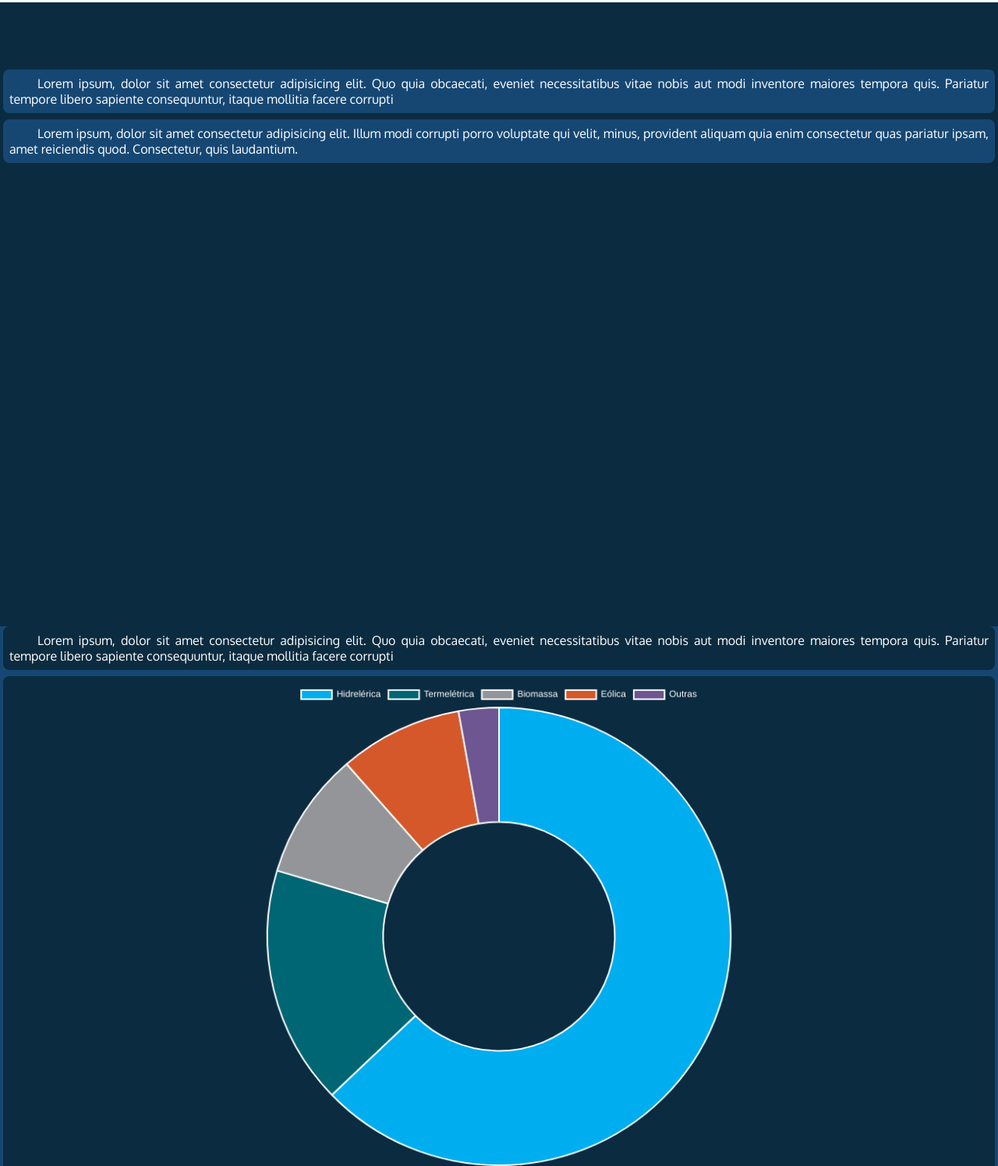
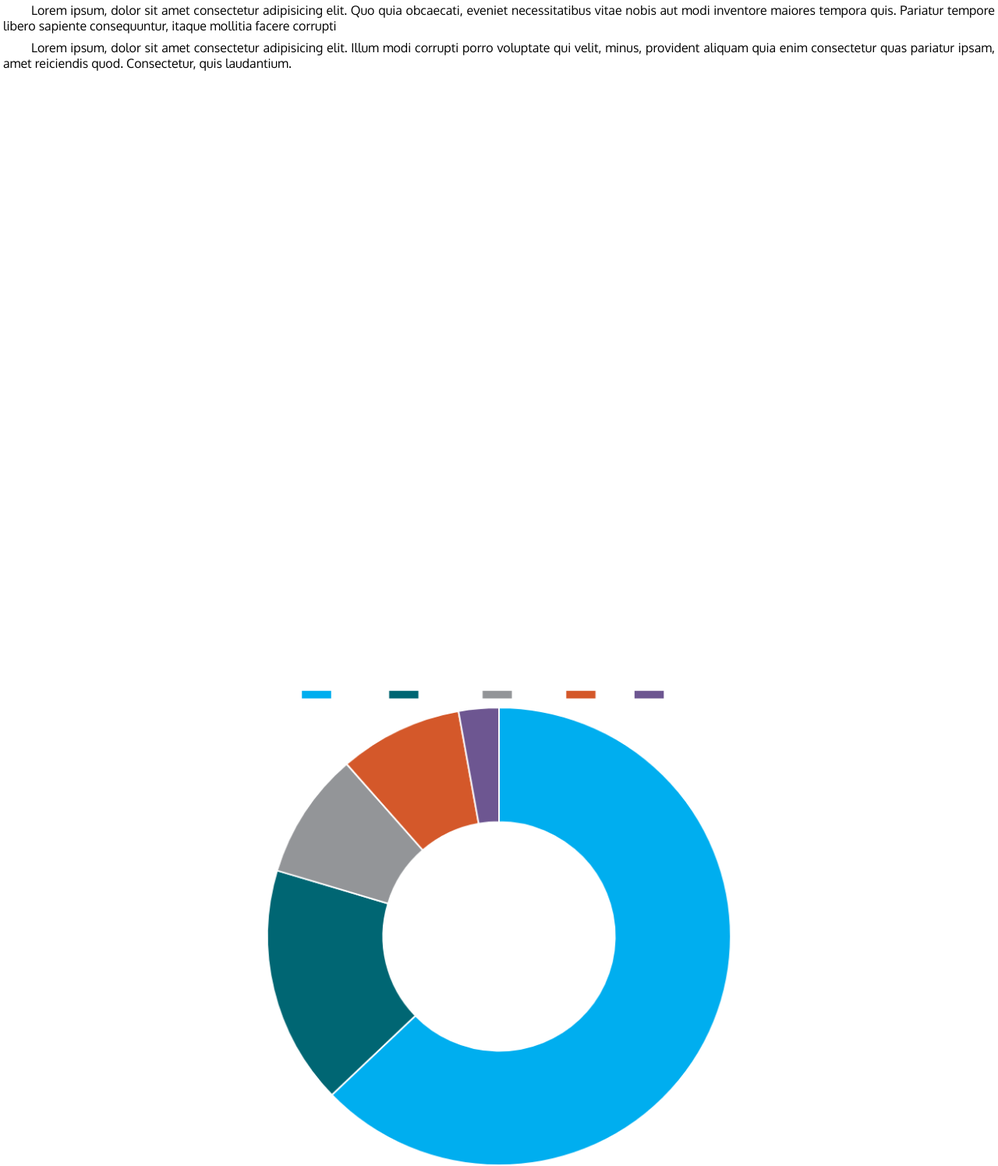
Before and after one commit to HenriqueDeFraiaPaschoal/P.I.-Energias, a plain HTML site: page HTML/index.html in a window 1280 px wide. Shown: the part 797-2292 px from the top of the page at 78% size. Drawn offline with nearby package versions, Linux system fonts and the light colour scheme.

Commit message:
Style: fixed project style

```diff
--- a/CSS/styles.css
+++ b/CSS/styles.css
@@ -116,18 +116,13 @@ img {
   font-weight: 700;
 }
 
-#about p {
-  background-color: var(--green);
-  padding: 0.8rem;
-  text-align: justify;
-  border-radius: 0.8rem;
-  color: white;
-}
+/* #about p {
+
+} */
 
 #data p,
 #chart {
-  background-color: var(--dark-green);
-  color: white;
+  color: #FFF;
   padding: 0.8rem;
   text-align: justify;
   border-radius: 0.8rem;
--- a/HTML/index.html
+++ b/HTML/index.html
@@ -68,7 +68,7 @@
 
       <script src="./slide-stories.js"></script>
     </section>
-    <section id="about" class="bg-green spacing">
+    <section id="about" class="">
       <div class="about-container">
         <p>Lorem ipsum, dolor sit amet consectetur adipisicing elit. Quo quia obcaecati, eveniet necessitatibus vitae
           nobis aut modi inventore maiores tempora quis. Pariatur tempore libero sapiente consequuntur, itaque mollitia
@@ -84,7 +84,7 @@
           laudantium.</p>
       </div>
     </section>
-    <section id="data" class="bg-lightGreen">
+    <section id="data" class="">
       <div class="data-container">
         <p>Lorem ipsum, dolor sit amet consectetur adipisicing elit. Quo quia obcaecati, eveniet necessitatibus vitae
           nobis aut modi inventore maiores tempora quis. Pariatur tempore libero sapiente consequuntur, itaque mollitia
@@ -95,7 +95,7 @@
             <li></li>
             <li></li>
           </ul>
-        <canvas id="chart" class="bg-green"></canvas>
+        <canvas id="chart" class=""></canvas>
       </div>
     </section>
 
```
